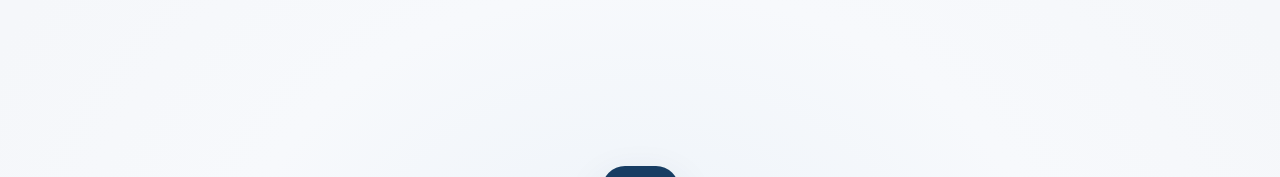
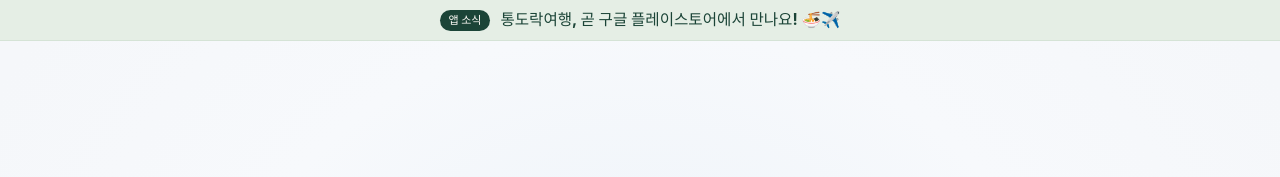
Before and after one commit to bong40101-prog/tong-sky-data, a website: page dist/index.html in a window 1280 px wide. Shown: the top 177 px of the page. Drawn offline with Linux system fonts and the light colour scheme; no server answers.

Commit message:
Add Tong Food Travel Play Store launch banner at page top

```diff
--- a/dist/index.html
+++ b/dist/index.html
@@ -1,6 +1,15 @@
 <!doctype html>
-<html lang="ko"><head><meta charset="UTF-8"><meta name="viewport" content="width=device-width,initial-scale=1"><meta name="theme-color" content="#163a5f"><meta name="description" content="대한항공·아시아나의 저장된 보너스 좌석 일정을 노선과 달력으로 확인하세요."><title>통SKY · 보너스 좌석 달력</title><link rel="icon" href="icon.svg" type="image/svg+xml"><link rel="stylesheet" href="styles.css?v=20261108-food-link"><link rel="stylesheet" href="blog.css?v=20261109-pickle-guide"></head>
+<html lang="ko"><head><meta charset="UTF-8"><meta name="viewport" content="width=device-width,initial-scale=1"><meta name="theme-color" content="#163a5f"><meta name="description" content="대한항공·아시아나의 저장된 보너스 좌석 일정을 노선과 달력으로 확인하세요."><title>통SKY · 보너스 좌석 달력</title><link rel="icon" href="icon.svg" type="image/svg+xml"><link rel="stylesheet" href="styles.css?v=20261108-food-link"><link rel="stylesheet" href="blog.css?v=20261109-pickle-guide">
+<style id="tong-food-release-style">
+.tong-food-release{position:relative;z-index:1;background:#e5eee5;color:#1b4437;border-bottom:1px solid #d5e3d6}
+.tong-food-release-inner{width:min(1430px,calc(100% - 32px));margin:0 auto;padding:8px 0;display:flex;flex-wrap:wrap;justify-content:center;align-items:center;gap:5px 10px;text-align:center;font-size:clamp(.875rem,2.5vw,.975rem);font-weight:750;line-height:1.55;word-break:keep-all}
+.tong-food-release-label{flex:none;border-radius:999px;padding:2px 9px;background:#1b4437;color:#fffdf8;font-size:.6875rem;font-weight:800}
+</style>
+</head>
 <body>
+<aside class="tong-food-release" aria-label="통도락여행 앱 출시 안내">
+  <p class="tong-food-release-inner"><span class="tong-food-release-label">앱 소식</span><span>통도락여행, 곧 구글 플레이스토어에서 만나요! <span aria-hidden="true">🍜✈️</span></span></p>
+</aside>
 <section id="boot-screen" class="boot-screen" aria-label="저장 자료 불러오기"><div class="boot-card"><div class="boot-logo"><svg viewBox="0 0 32 32" aria-hidden="true"><path d="m5 16 22-10-8 22-4-9-10-3Zm10 3L27 6"/></svg></div><h1>통<span>SKY</span></h1><p class="boot-subtitle">저장된 여행 일정을 불러오고 있습니다.</p><div class="boot-progress-heading"><span id="boot-stage">저장 자료 연결 준비 중</span><strong id="boot-percent">0%</strong></div><progress id="boot-progress" value="0" max="100" aria-label="저장 자료 불러오기 진행률"></progress><p id="boot-detail" class="boot-detail" role="status" aria-live="polite">대한항공 · 아시아나 달력을 준비합니다.</p><div id="boot-actions" class="boot-actions" hidden><button id="boot-retry" type="button">다시 불러오기</button><button id="boot-continue" type="button">불러온 자료로 보기</button></div><p class="boot-footnote">자료를 모두 불러오면 메인 화면으로 이동합니다.</p></div><span class="boot-bottom">통SKY · 보너스 좌석 달력</span></section><div class="site-shell" id="app-screen" hidden>
  <header class="header"><a class="brand" href="./" aria-label="통SKY 처음으로"><span class="brand-icon"><svg viewBox="0 0 32 32" aria-hidden="true"><path d="m5 16 22-10-8 22-4-9-10-3Zm10 3L27 6"/></svg></span><span>통<span class="brand-sky">SKY</span></span><span class="brand-caption">보너스 좌석 달력</span></a><div class="header-right"><button id="feedback-open" class="feedback-open" type="button">오류 제보 및 건의사항</button><span class="view-badge"><span></span>조회 전용</span><div class="series-links"><a class="series-download" href="https://bong40101-prog.github.io/tong-series/">통시리즈 앱 다운로드 <span aria-hidden="true">↗</span></a><a class="series-download radar-link" href="https://korea-futures-cloudflare.pages.dev/">롱숏레이더 바로가기 <span aria-hidden="true">↗</span></a><a class="series-download food-link" href="https://food.tongapp.co.kr/">통식도락여행 바로가기 <span aria-hidden="true">↗</span></a></div></div></header>
  <main class="page-columns"><div class="calendar-content">
```
